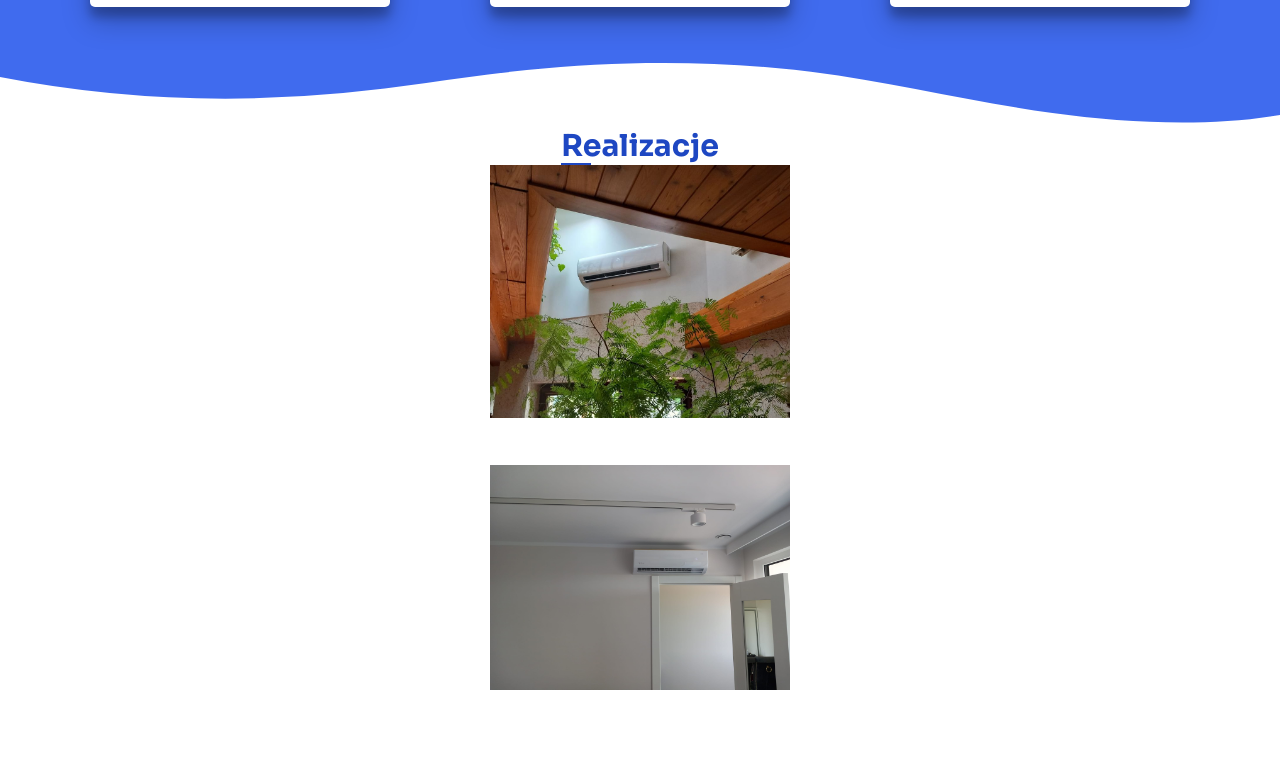
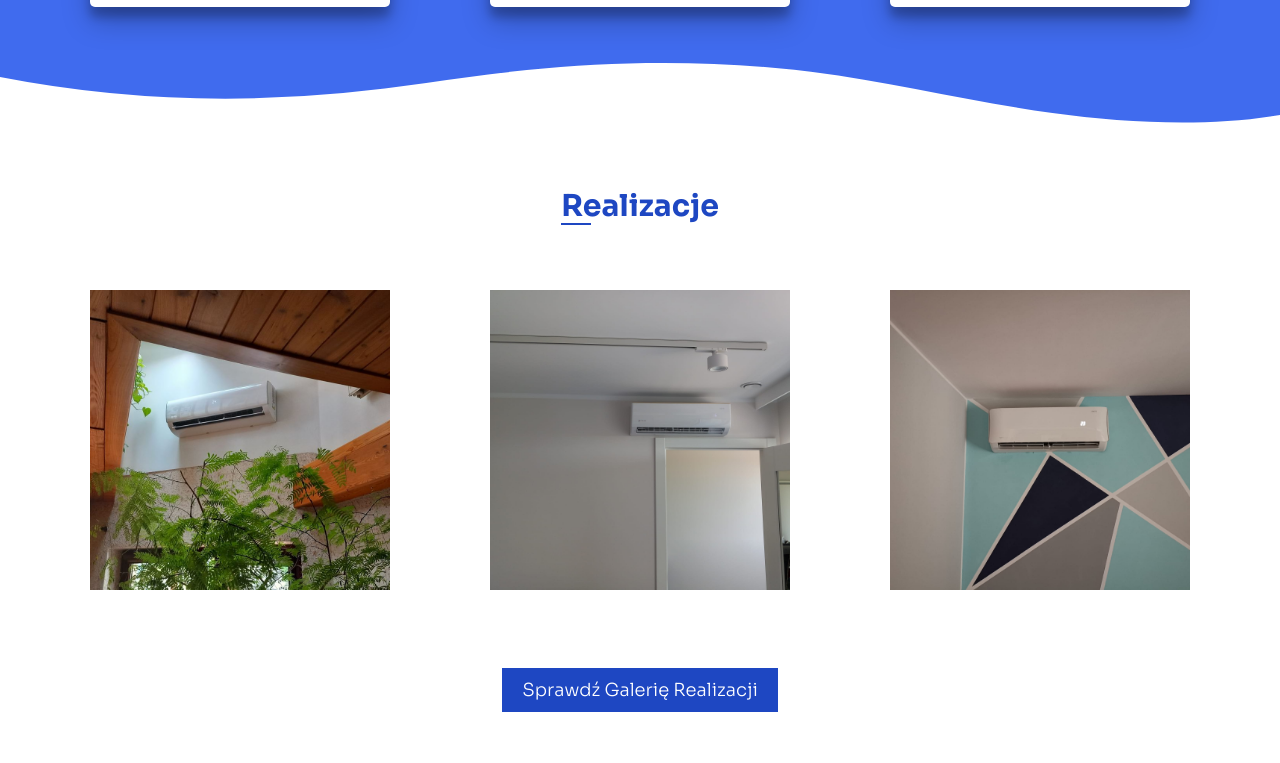
Before and after one commit to Pawliszakk/KlimaSwiatNext, a Next.js app: page / in a window 1280 px wide. Shown: the part 2976-3739 px from the top of the page. Built offline with nearby package versions, Linux system fonts and the light colour scheme.

Commit message:
added realizations section, finish

```diff
--- a/src/components/Home/Realizations/Realizations.module.css
+++ b/src/components/Home/Realizations/Realizations.module.css
@@ -1,19 +1,73 @@
 .realizations {
 	position: relative;
 	text-align: center;
-	height: 100vh;
+	padding: 6rem 0;
 }
-.box {
+.container {
+	margin-top: 5rem;
 	display: flex;
 	justify-content: center;
 	align-items: center;
-	flex-direction: column;
+	flex-wrap: wrap;
+	gap: 3rem;
 }
-.image {
+.btn {
+	display: inline-block;
+	margin-top: 2rem;
+}
+.box {
+	display: block;
 	position: relative;
-	width: 300px;
-	height: 300px;
+	width: 250px;
+	z-index: 6;
+	margin: 1.5rem 0;
 }
-.image img {
+.box img {
+	max-width: 100%;
+	height: 250px;
+	object-fit: cover;
+	transition: opacity 0.3s;
+}
+.reversal {
+	position: absolute;
+	top: 0;
+	left: 0;
+	height: 250px;
 	width: 100%;
+	display: flex;
+	justify-content: center;
+	align-items: center;
+	opacity: 0;
+	transition: opacity 0.3s;
+	background-color: rgba(0, 0, 0, 0.7);
 }
+.box:hover img {
+	filter: blur(2px);
+}
+.box:hover .reversal {
+	opacity: 1;
+}
+
+@media (min-width: 992px) {
+	.container {
+		gap: 5rem;
+	}
+}
+@media (min-width: 1200px) {
+	.container {
+		gap: 10rem;
+	}
+
+	.box {
+		width: 300px;
+	}
+	.box img {
+		height: 300px;
+	}
+	.reversal {
+		height: 300px;
+	}
+	.btn{
+		margin-top: 6rem;
+	}
+}
--- a/src/components/Home/Realizations/Realizations.tsx
+++ b/src/components/Home/Realizations/Realizations.tsx
@@ -1,6 +1,8 @@
 import SectionTitle from '@/components/UI/Section/SectionTitle';
 import classes from './Realizations.module.css';
-
+import SpecialButton from '@/components/UI/Buttons/SpecialButton';
+import Link from 'next/link';
+import SlideFromTop from '@/components/UI/Animations/SlideFromTop';
 const Realizations = () => {
 	const images = [
 		'/assets/montages/montaz1.jpg',
@@ -11,17 +13,28 @@ const Realizations = () => {
 	return (
 		<section className={classes.realizations}>
 			<SectionTitle blue>Realizacje</SectionTitle>
-			<div className={classes.box}>
+			<div className={classes.container}>
 				{images.map((image, i) => (
-					<div className={classes.image} key={i}>
-						<img
-							src={image}
-							alt="Zdjęcie wykonanego montażu systemu klimatyzacji"
-						/>
-						<div className={classes.more}></div>
-					</div>
+					<SlideFromTop index={i} key={i}>
+						<div>
+							<Link href="/realizacje" className={classes.box}>
+								<img
+									src={image}
+									alt="Zdjęcie wykonanego montażu systemu klimatyzacji"
+								/>
+								<div className={classes.reversal}>
+									<SpecialButton href="/realizacje">
+										Sprawdź więcej
+									</SpecialButton>
+								</div>
+							</Link>
+						</div>
+					</SlideFromTop>
 				))}
 			</div>
+			<SpecialButton className={classes.btn} href="/realizacje">
+				Sprawdź Galerię Realizacji
+			</SpecialButton>
 		</section>
 	);
 };
```
Also changed, not shown: 1 other file (tests, documents, lock files or other folders).
